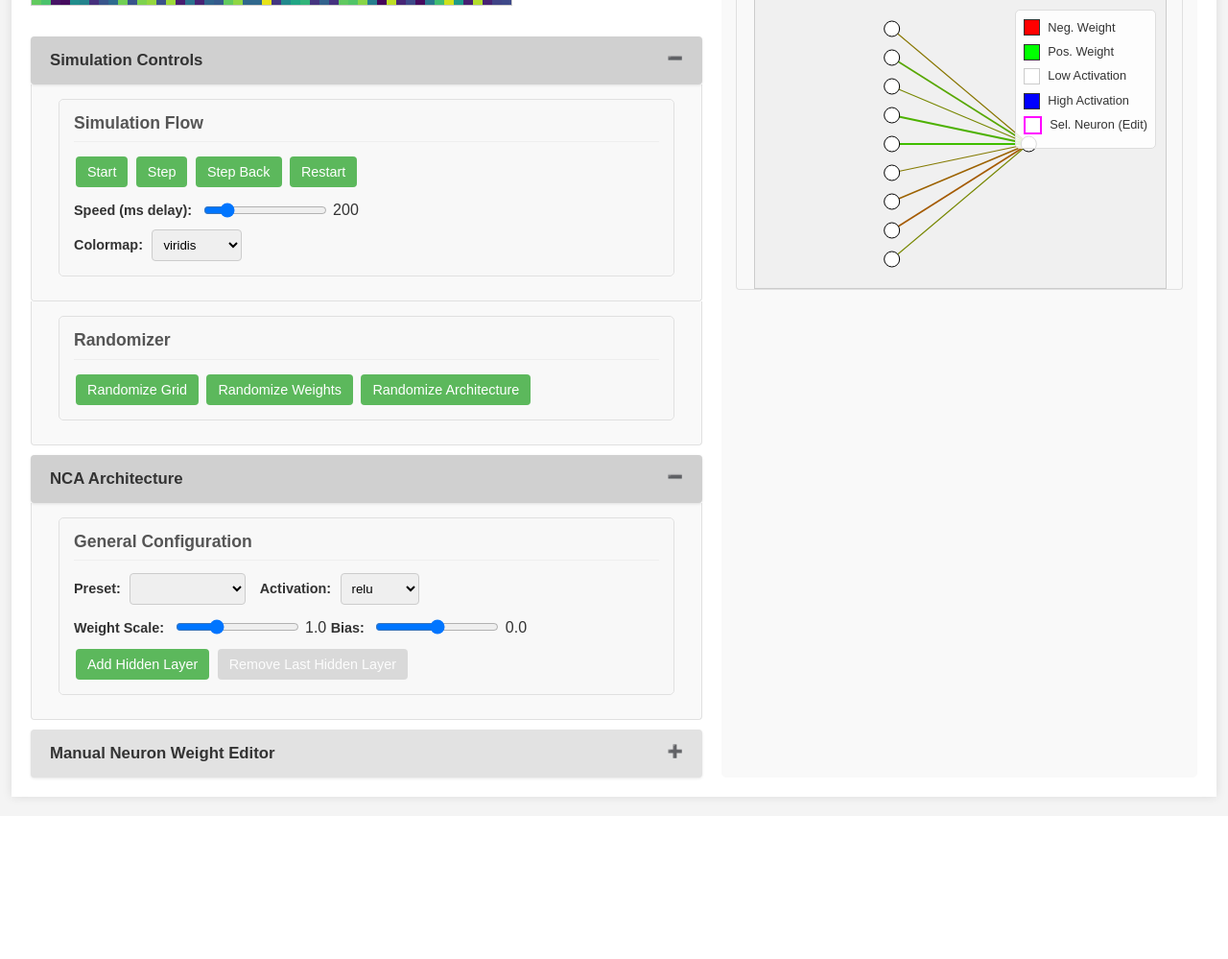
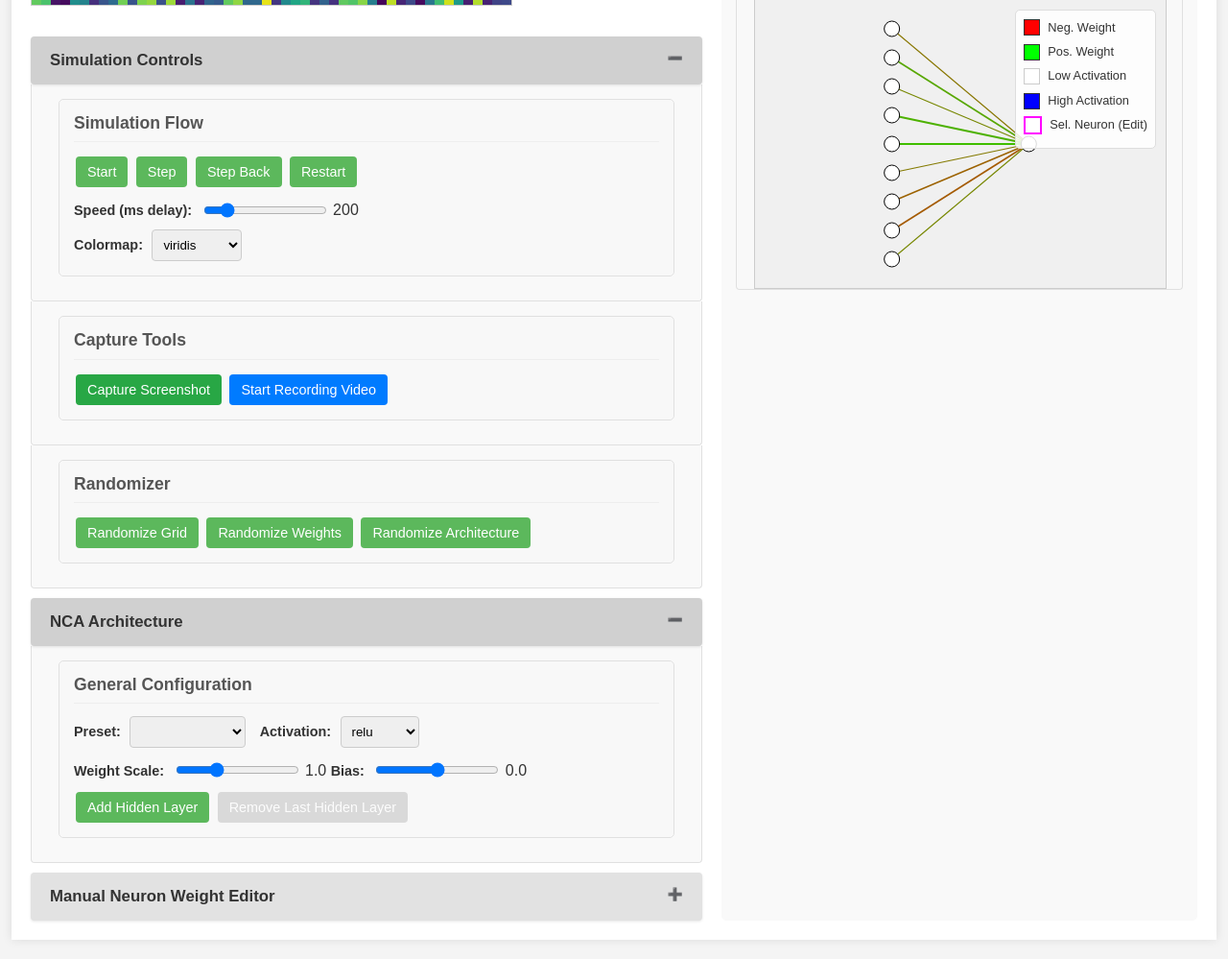
Before and after one commit to semvdn/NCA_Playground, a Flask app: page / in a window 1280 px wide. Shown: the part 629-1628 px from the top of the page at 96% size. Before the commit the page ends 1466 px from the top, so only its background shows below. Run offline with Flask 3, Linux system fonts and the light colour scheme.

Commit message:
Added buttons for screenshotting and recording the canvas

```diff
--- a/static/css/style.css
+++ b/static/css/style.css
@@ -125,6 +125,31 @@ header h1 {
 }
 #toggleRunButton.running:hover {
     background-color: #c9302c;
+}
+
+/* Styles for Capture Buttons */
+#captureScreenshotButton {
+    background-color: #28a745; /* Green for success/capture */
+}
+
+#captureScreenshotButton:hover {
+    background-color: #218838;
+}
+
+#toggleRecordingButton {
+    background-color: #007bff; /* Blue for primary action */
+}
+
+#toggleRecordingButton:hover {
+    background-color: #0056b3;
+}
+
+#toggleRecordingButton.recording {
+    background-color: #dc3545; /* Red when recording (danger) */
+}
+
+#toggleRecordingButton.recording:hover {
+    background-color: #c82333;
 }
 
 #applySettingsButton, #applyManualWeightsButton {
--- a/static/js/main.js
+++ b/static/js/main.js
@@ -10,6 +10,9 @@ document.addEventListener('DOMContentLoaded', () => {
     const stepBackButton = document.getElementById('stepBackButton');
     const presetSelector = document.getElementById('presetSelector');
     const colormapSelector = document.getElementById('colormapSelector');
+
+    const captureScreenshotButton = document.getElementById('captureScreenshotButton');
+    const toggleRecordingButton = document.getElementById('toggleRecordingButton');
 
     const layerBuilderContainer = document.getElementById('layerBuilderContainer');
     const addHiddenLayerButton = document.getElementById('addHiddenLayerButton');
@@ -55,6 +58,10 @@ document.addEventListener('DOMContentLoaded', () => {
     let isRunning = false;
     let animationIntervalId = null;
     let currentSpeed = 200;
+
+    let mediaRecorder;
+    let recordedChunks = [];
+    let isRecording = false;
     let currentGridColors = null;
     let hiddenLayerSizes = []; // Stores sizes of hidden layers from UI e.g. [8,16]
 
@@ -94,6 +101,65 @@ document.addEventListener('DOMContentLoaded', () => {
             alert(`Network error: ${error.message}`);
             return null;
         }
+    }
+
+    // --- Capture Functionality ---
+    captureScreenshotButton.addEventListener('click', () => {
+        const dataURL = ncaCanvas.toDataURL('image/png');
+        const a = document.createElement('a');
+        a.href = dataURL;
+        const timestamp = new Date().toISOString().replace(/[:.-]/g, '');
+        a.download = `canvas_screenshot_${timestamp}.png`;
+        document.body.appendChild(a);
+        a.click();
+        document.body.removeChild(a);
+    });
+
+    toggleRecordingButton.addEventListener('click', () => {
+        if (!isRecording) {
+            startRecording();
+        } else {
+            stopRecording();
+        }
+    });
+
+    function startRecording() {
+        recordedChunks = [];
+        const stream = ncaCanvas.captureStream(60); // 60 FPS
+        mediaRecorder = new MediaRecorder(stream, { mimeType: 'video/webm; codecs=vp9' });
+
+        mediaRecorder.ondataavailable = (event) => {
+            if (event.data.size > 0) {
+                recordedChunks.push(event.data);
+            }
+        };
+
+        mediaRecorder.onstop = () => {
+            const blob = new Blob(recordedChunks, { type: 'video/webm' });
+            const url = URL.createObjectURL(blob);
+            const a = document.createElement('a');
+            a.href = url;
+            const timestamp = new Date().toISOString().replace(/[:.-]/g, '');
+            a.download = `canvas_video_${timestamp}.webm`;
+            document.body.appendChild(a);
+            a.click();
+            document.body.removeChild(a);
+            URL.revokeObjectURL(url); // Clean up
+        };
+
+        mediaRecorder.start();
+        isRecording = true;
+        toggleRecordingButton.textContent = 'Stop Recording Video';
+        toggleRecordingButton.classList.add('recording');
+    }
+
+    function stopRecording() {
+        if (mediaRecorder && mediaRecorder.state !== 'inactive') {
+            mediaRecorder.stop();
+        }
+        isRecording = false;
+        toggleRecordingButton.textContent = 'Start Recording Video';
+        toggleRecordingButton.classList.remove('recording');
     }
 
     function drawNcaGrid(gridColors) {
--- a/templates/index.html
+++ b/templates/index.html
@@ -33,6 +33,16 @@
                             <br>
                             <label for="colormapSelector" title="Choose the color scheme for visualizing cell states.">Colormap:</label>
                             <select id="colormapSelector"></select>
+                        </div>
+                    </div>
+                </div>
+
+                <div class="content" style="display: block;">
+                    <div class="controls">
+                        <div class="control-section">
+                            <h3>Capture Tools</h3>
+                            <button id="captureScreenshotButton" title="Capture the current canvas content as an image.">Capture Screenshot</button>
+                            <button id="toggleRecordingButton" title="Start or stop recording the canvas content as a video.">Start Recording Video</button>
                         </div>
                     </div>
                 </div>
```
